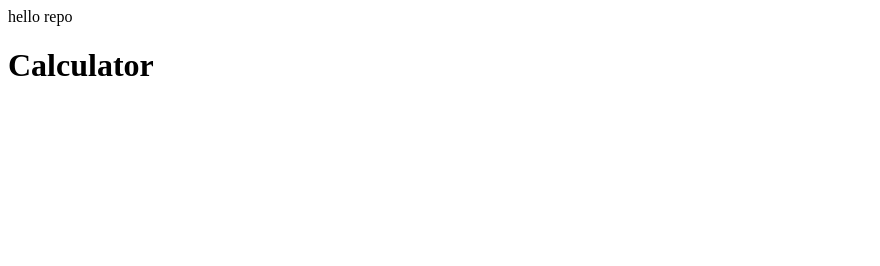
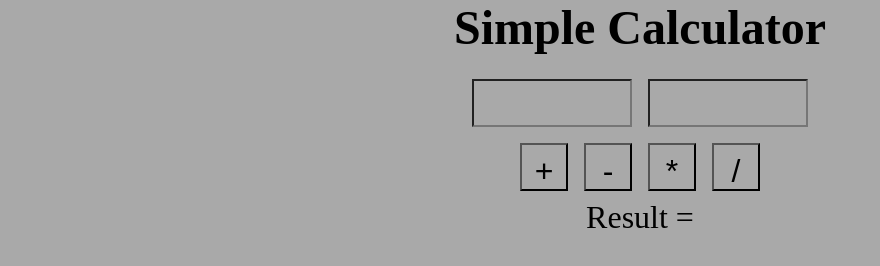
Before and after one commit to programmerShoaib/simple-Calculator, a plain HTML site: page index.html in a window 1280 px wide. Shown: the whole page, without its empty margins (0-880 px from the left). Drawn offline with Linux system fonts and the light colour scheme.

Commit message:
create new files name simCal.js and simCal.css also edit the html and make full calculator from it then add js and css to it

```diff
--- a/index.html
+++ b/index.html
@@ -1,4 +1,26 @@
-<p>hello repo</p>
-
-
-<h1>Calculator</h1>
+<!DOCTYPE html>
+<html lang="en">
+<head>
+    <meta charset="UTF-8">
+    <meta name="viewport" content="width=device-width, initial-scale=1.0">
+    <title>Document</title>
+    <link rel="stylesheet" href="simCal.css">
+</head>
+<body>
+    <h1>Simple Calculator</h1>
+    <div class="container">
+        <input class="num" type="number" id="num1">
+        <input class="num" type="number" id="num2">
+    </div>
+    <div class="container">
+        <button id="add" class="operator">+</button>
+        <button id="sub" class="operator">-</button>
+        <button id="mul" class="operator">*</button>
+        <button id="div" class="operator">/</button>
+    </div>
+    <div class="container">
+        <p class="result">Result = </p><p id="result" class="result"> </p>
+    </div>
+    <script src="simCal.js"></script>
+</body>
+</html>
--- /dev/null
+++ b/simCal.css
@@ -0,0 +1,37 @@
+* {
+    margin: 0;
+    padding: 0;
+    box-sizing: border-box;
+    background-color: darkgray;
+}
+.container {
+    width: 100%;
+    display: flex;
+    flex-direction: row;
+    justify-content: center;
+    /* align-items: center; */
+}
+h1 {
+    font-size: 3rem;
+    margin-bottom: 1rem;
+    text-align: center;
+}
+input {
+    padding: 0.5rem;
+    margin: 0.5rem;
+    font-size: 1.5rem;
+    text-align: center;
+    width: 10rem;
+}
+button {
+    padding: 0.5rem;
+    margin: 0.5rem;
+    font-size: 2rem;
+    text-align: center;
+    width: 3rem;
+    height: 3rem;
+    cursor: pointer;
+}
+.result {
+    font-size: 2rem;
+}
--- /dev/null
+++ b/simCal.js
@@ -0,0 +1,23 @@
+let a = document.getElementById("num1");
+let b = document.getElementById("num2");
+let add = document.getElementById("add");
+let sub = document.getElementById("sub");
+let mul = document.getElementById("mul");
+let div = document.getElementById("div");
+let result = document.getElementById("result");
+
+add.addEventListener("click", () => {
+    result.innerHTML = Number(a.value) + Number(b.value);
+});
+
+sub.addEventListener("click", () => {
+    result.innerHTML = Number(a.value) - Number(b.value);
+});
+
+mul.addEventListener("click", () => {
+    result.innerHTML = Number(a.value) * Number(b.value);
+});
+
+div.addEventListener("click", () => {
+    result.innerHTML = Number(a.value) / Number(b.value);
+});
```
